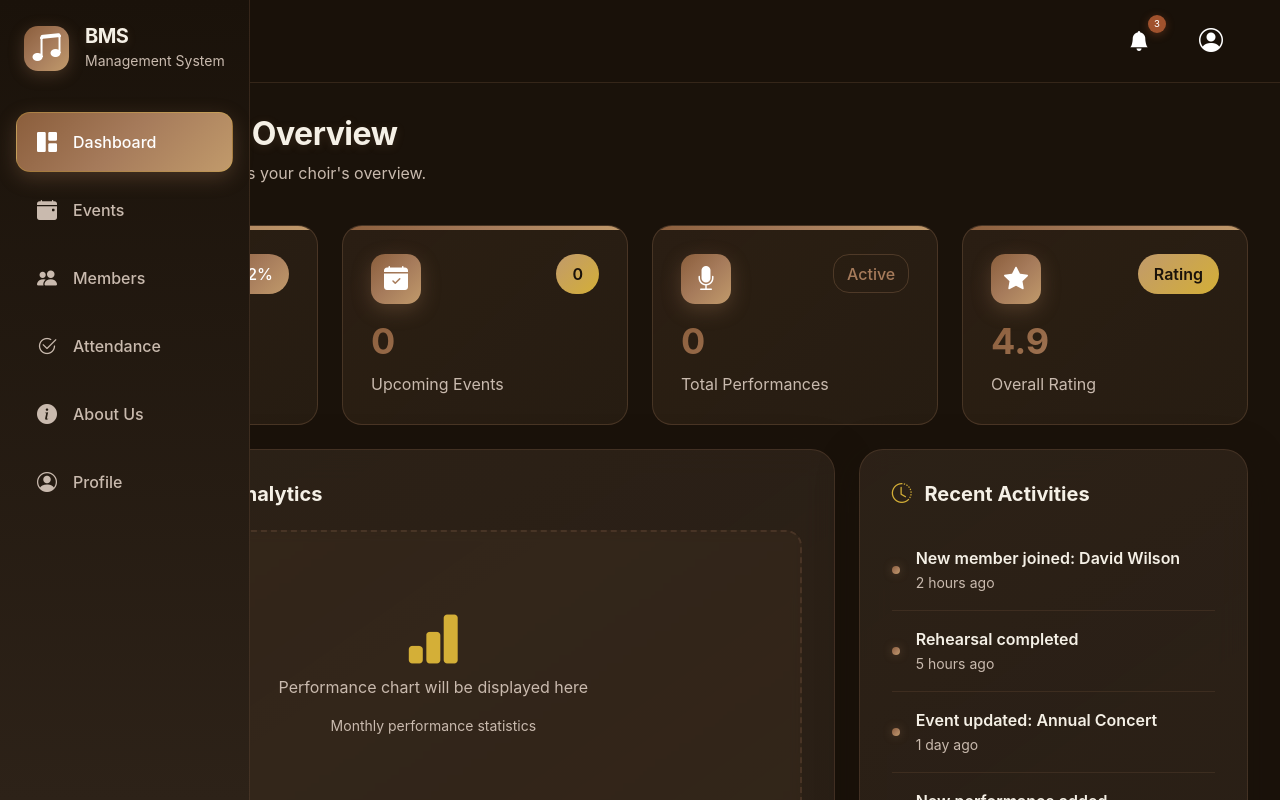
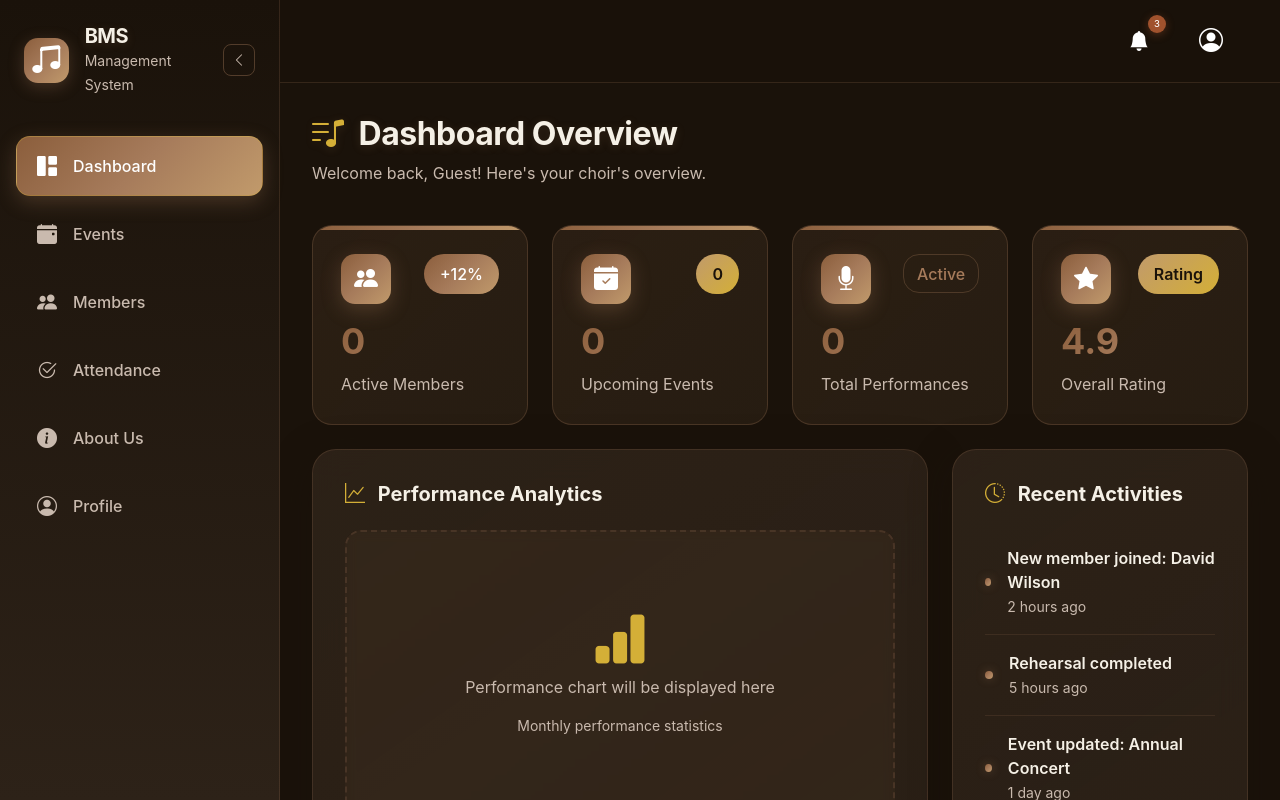
Before and after one commit to webresonanz-ai/bms, a Vue app in the folder frontend/: page / in a window 1280 px wide. Shown: the top 800 px of the page. Built offline with nearby package versions, Linux system fonts and the light colour scheme; no server answers.

Commit message:
fix sidebar responsive and UI

```diff
--- a/frontend/src/App.vue
+++ b/frontend/src/App.vue
@@ -1,7 +1,7 @@
 <template>
   <div class="app-container">
     <Sidebar />
-    <div class="main-content">
+    <div class="main-content" :class="{ 'sidebar-collapsed': isCollapsed }">
       <Navbar />
       <div class="content-area">
         <router-view v-slot="{ Component }">
@@ -19,9 +19,11 @@
 import Sidebar from './components/layout/Sidebar.vue'
 import Navbar from './components/layout/Navbar.vue'
 import { ref, onMounted, onUnmounted } from 'vue'
+import { useSidebarCollapse } from './composables/useSidebarCollapse'
 
 const isMobile = ref(false)
 const isSidebarOpen = ref(false)
+const { isCollapsed } = useSidebarCollapse()
 
 function checkMobile() {
   isMobile.value = window.innerWidth <= 768
@@ -57,6 +59,10 @@ onUnmounted(() => {
   transition: margin-left 0.4s cubic-bezier(0.16, 1, 0.3, 1);
 }
 
+.main-content.sidebar-collapsed {
+  margin-left: var(--sidebar-collapsed-width);
+}
+
 .content-area {
   padding: 2rem;
   flex: 1;
--- a/frontend/src/assets/styles/custom.scss
+++ b/frontend/src/assets/styles/custom.scss
@@ -16,6 +16,8 @@
   --warning-color: #D2B48C;
   --danger-color: #A0522D;
   --info-color: #8B7355;
+  --sidebar-width: 280px;
+  --sidebar-collapsed-width: 80px;
 }
 
 // Global Styles
@@ -313,12 +315,11 @@ body.sidebar-open {
     overflow: hidden;
 }
 
-@media (max-width: 768px) {
-  .main-content {
-    margin-left: 0 !important;
-  }
-
-  .content-area {
-    padding: 1rem !important;
-  }
+.sidebar-collapse-btn {
+    width: 32px;
+    height: 32px;
+    padding: 0;
+    display: flex;
+    align-items: center;
+    justify-content: center;
 }
--- a/frontend/src/components/layout/Sidebar.vue
+++ b/frontend/src/components/layout/Sidebar.vue
@@ -1,46 +1,51 @@
 <template>
-    <div class="sidebar">
+    <div class="sidebar" :class="{ collapsed: isCollapsed }">
         <div class="sidebar-header p-4">
+            <div class="d-flex align-items-center justify-content-between w-100">
                 <div class="d-flex align-items-center">
                     <div class="logo-icon me-3">
                         <i class="bi bi-music-note-beamed fs-2"></i>
                     </div>
-                <div>
+                    <div class="sidebar-text">
                         <h5 class="mb-0 fw-bold luxury-heading">BMS</h5>
                         <small class="luxury-text-muted">Management System</small>
                     </div>
+                </div>
+                <button class="btn btn-sm btn-earth-outline sidebar-collapse-btn d-none d-md-block" @click="toggleCollapse" title="Collapse sidebar">
+                    <i class="bi" :class="isCollapsed ? 'bi-chevron-right' : 'bi-chevron-left'"></i>
+                </button>
             </div>
         </div>
 
         <nav class="sidebar-nav">
             <router-link to="/" class="nav-item" exact-active-class="active" @click="closeSidebar">
                 <i class="bi bi-grid-1x2-fill"></i>
-                <span>Dashboard</span>
+                <span class="nav-text">Dashboard</span>
             </router-link>
 
             <router-link to="/events" class="nav-item" active-class="active" @click="closeSidebar">
                 <i class="bi bi-calendar-event-fill"></i>
-                <span>Events</span>
+                <span class="nav-text">Events</span>
             </router-link>
 
             <router-link to="/members" class="nav-item" active-class="active" @click="closeSidebar">
                 <i class="bi bi-people-fill"></i>
-                <span>Members</span>
+                <span class="nav-text">Members</span>
             </router-link>
 
             <router-link to="/attendance" class="nav-item" active-class="active" @click="closeSidebar">
                 <i class="bi bi-check2-circle"></i>
-                <span>Attendance</span>
+                <span class="nav-text">Attendance</span>
             </router-link>
 
             <router-link to="/about" class="nav-item" active-class="active" @click="closeSidebar">
                 <i class="bi bi-info-circle-fill"></i>
-                <span>About Us</span>
+                <span class="nav-text">About Us</span>
             </router-link>
 
             <router-link to="/profile" class="nav-item" active-class="active" @click="closeSidebar">
                 <i class="bi bi-person-circle"></i>
-                <span>Profile</span>
+                <span class="nav-text">Profile</span>
             </router-link>
         </nav>
 
@@ -59,10 +64,17 @@
 <script setup>
 import { useAuthStore } from '../../stores/auth'
 import { computed } from 'vue'
+import { useSidebarCollapse } from '../../composables/useSidebarCollapse'
 
 const authStore = useAuthStore()
 const user = computed(() => authStore.user)
 const defaultAvatar = 'https://i.pravatar.cc/150?img=5'
+
+const { isCollapsed, toggleCollapse } = useSidebarCollapse()
+
+const closeSidebar = () => {
+    document.body.classList.remove('sidebar-open')
+}
 </script>
 
 <style scoped>
@@ -77,6 +89,39 @@ const defaultAvatar = 'https://i.pravatar.cc/150?img=5'
     display: flex;
     flex-direction: column;
     z-index: 1000;
+    transition: width 0.3s cubic-bezier(0.16, 1, 0.3, 1);
+}
+
+.sidebar.collapsed {
+    width: var(--sidebar-collapsed-width);
+}
+
+.sidebar.collapsed .sidebar-text,
+.sidebar.collapsed .sidebar-collapse-btn span,
+.sidebar.collapsed .nav-text,
+.sidebar.collapsed .user-info {
+    display: none;
+}
+
+.sidebar.collapsed .nav-item {
+    padding: 0.875rem;
+    justify-content: center;
+}
+
+.sidebar.collapsed .nav-item i {
+    margin-right: 0;
+}
+
+.sidebar.collapsed .logo-icon {
+    margin-right: 0;
+}
+
+.sidebar.collapsed .user-card {
+    justify-content: center;
+}
+
+.sidebar.collapsed .avatar {
+    margin-right: 0;
 }
 
 @media (max-width: 768px) {
--- /dev/null
+++ b/frontend/src/composables/useSidebarCollapse.js
@@ -0,0 +1,14 @@
+import { ref } from 'vue'
+
+const isCollapsed = ref(false)
+
+export function useSidebarCollapse() {
+    const toggleCollapse = () => {
+        isCollapsed.value = !isCollapsed.value
+    }
+
+    return {
+        isCollapsed,
+        toggleCollapse
+    }
+}
```
Lines whose indentation alone changed are shown as unchanged.
